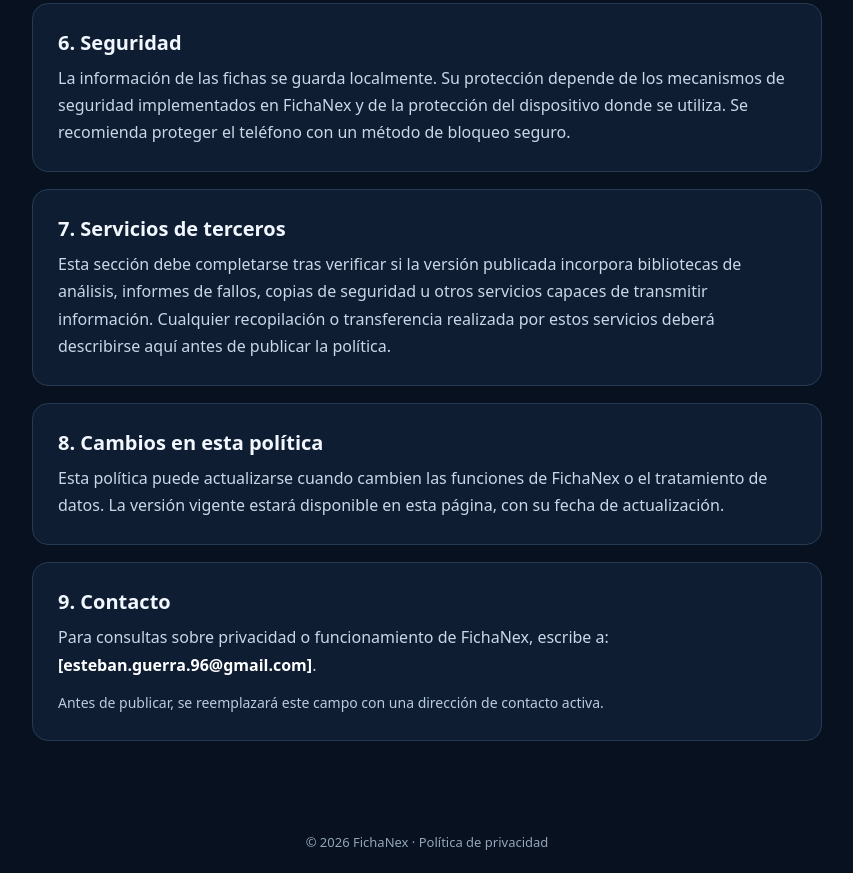
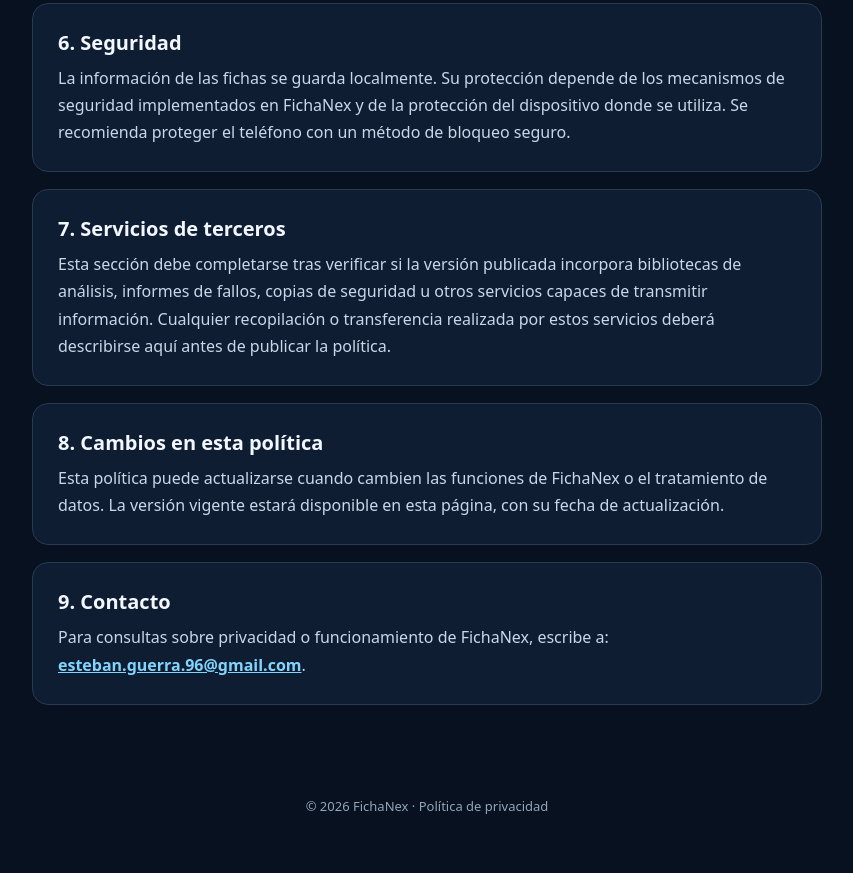
Before and after one commit to esstev/fichanex-privacidad, a plain HTML site: page index.html in a window 1280 px wide. Shown: the part 1332-2205 px from the top of the page, without its empty margins (213-1066 px from the left). After the commit the page ends 2169 px from the top, so only its background shows below. Drawn offline with Linux system fonts and the light colour scheme.

Commit message:
Add files via upload

```diff
--- a/index.html
+++ b/index.html
@@ -19,7 +19,7 @@
 <section class="section"><h2>6. Seguridad</h2><p>La información de las fichas se guarda localmente. Su protección depende de los mecanismos de seguridad implementados en FichaNex y de la protección del dispositivo donde se utiliza. Se recomienda proteger el teléfono con un método de bloqueo seguro.</p></section>
 <section class="section"><h2>7. Servicios de terceros</h2><p>Esta sección debe completarse tras verificar si la versión publicada incorpora bibliotecas de análisis, informes de fallos, copias de seguridad u otros servicios capaces de transmitir información. Cualquier recopilación o transferencia realizada por estos servicios deberá describirse aquí antes de publicar la política.</p></section>
 <section class="section"><h2>8. Cambios en esta política</h2><p>Esta política puede actualizarse cuando cambien las funciones de FichaNex o el tratamiento de datos. La versión vigente estará disponible en esta página, con su fecha de actualización.</p></section>
-<section class="section"><h2>9. Contacto</h2><p>Para consultas sobre privacidad o funcionamiento de FichaNex, escribe a: <strong>[esteban.guerra.96@gmail.com]</strong>.</p><p class="note">Antes de publicar, se reemplazará este campo con una dirección de contacto activa.</p></section>
+<section class="section"><h2>9. Contacto</h2><p>Para consultas sobre privacidad o funcionamiento de FichaNex, escribe a: <strong><a href="mailto:esteban.guerra.96@gmail.com">esteban.guerra.96@gmail.com</a></strong>.</p></section>
 </main><footer>© 2026 FichaNex · Política de privacidad</footer>
 </body>
 </html>
```
